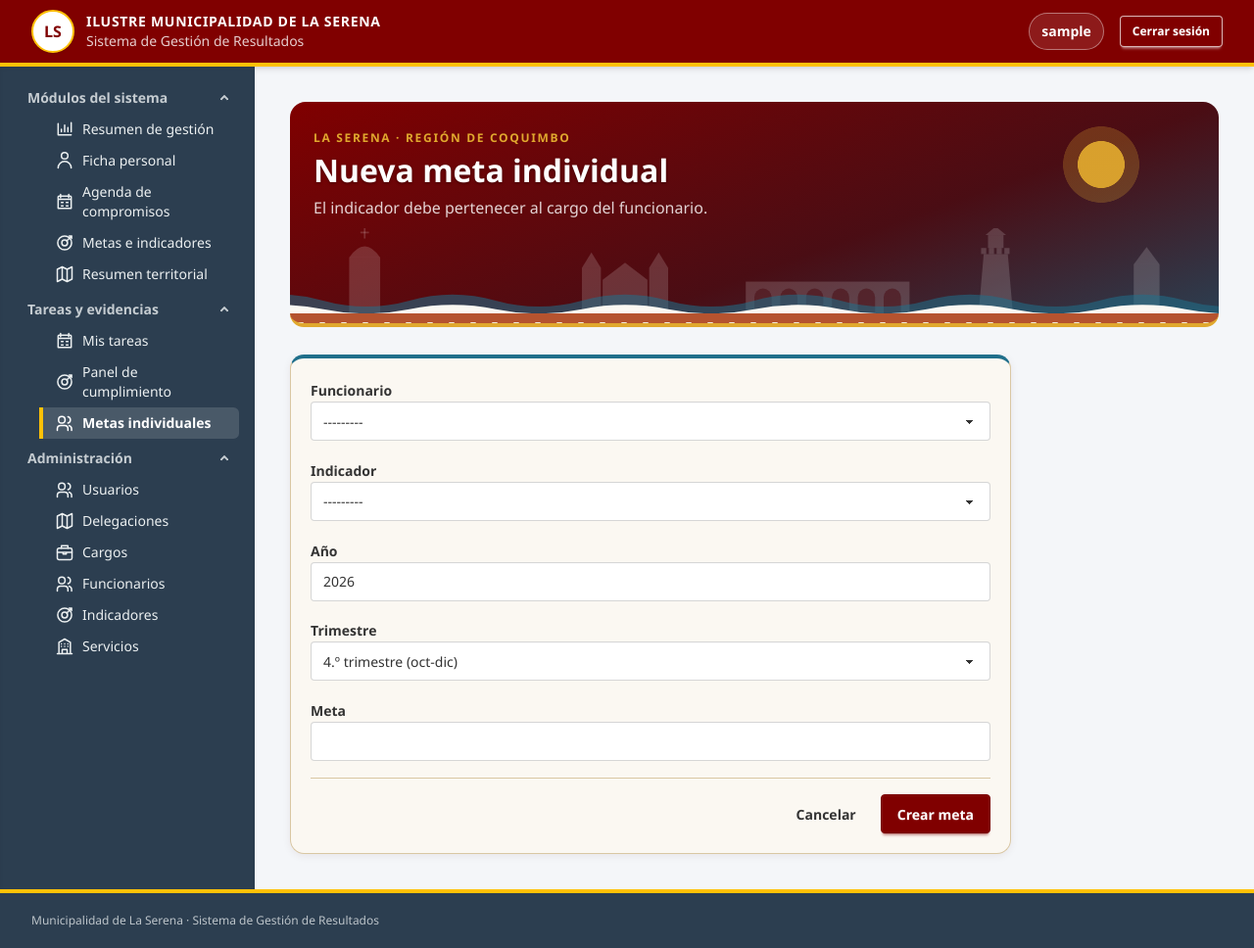
After one commit to tatan-0/proyecto1muni, a Django app: page /metas/nueva/ in a window 1280 px wide. The commit adds this page. Shown: the whole page at 98% size. Run offline with Django 5.2, Linux system fonts and the light colour scheme; the visitor is signed in with stand-in values (Sample User, id 1); data that the repository does not hold is empty; style sheets or scripts are compiled from the project's sources.

Commit message:
Metas individuales por funcionario y trimestre

```diff
--- /dev/null
+++ b/gestion/forms_metas.py
@@ -0,0 +1,34 @@
+from datetime import date
+
+from django import forms
+
+from .models import Funcionario, Indicador, MetaIndividual
+
+CLASE_INPUT = "input input-bordered w-full"
+CLASE_SELECT = "select select-bordered w-full"
+
+
+class MetaIndividualForm(forms.ModelForm):
+    class Meta:
+        model = MetaIndividual
+        fields = ["funcionario", "indicador", "anio", "trimestre", "meta"]
+        widgets = {
+            "funcionario": forms.Select(attrs={"class": CLASE_SELECT}),
+            "indicador": forms.Select(attrs={"class": CLASE_SELECT}),
+            "anio": forms.NumberInput(attrs={"class": CLASE_INPUT, "min": 2020, "max": 2100}),
+            "trimestre": forms.Select(attrs={"class": CLASE_SELECT}),
+            "meta": forms.NumberInput(attrs={"class": CLASE_INPUT, "min": 1}),
+        }
+
+    def __init__(self, *args, **kwargs):
+        super().__init__(*args, **kwargs)
+        self.fields["funcionario"].queryset = Funcionario.objects.filter(
+            activo=True
+        ).select_related("cargo")
+        self.fields["indicador"].queryset = Indicador.objects.filter(
+            activo=True
+        ).select_related("cargo")
+        if not self.instance.pk:
+            hoy = date.today()
+            self.fields["anio"].initial = hoy.year
+            self.fields["trimestre"].initial = (hoy.month - 1) // 3 + 1
--- a/gestion/models.py
+++ b/gestion/models.py
@@ -237,3 +237,59 @@ class PerfilUsuario(models.Model):
 
     def __str__(self):
         return f"{self.usuario} · {self.sector or 'sin sector'}"
+
+
+class MetaIndividual(models.Model):
+    """Meta trimestral de un funcionario para un indicador de su cargo."""
+
+    TRIMESTRES = [
+        (1, "1.er trimestre (ene-mar)"),
+        (2, "2.º trimestre (abr-jun)"),
+        (3, "3.er trimestre (jul-sep)"),
+        (4, "4.º trimestre (oct-dic)"),
+    ]
+
+    funcionario = models.ForeignKey(
+        Funcionario, on_delete=models.CASCADE,
+        related_name="metas_individuales", verbose_name="funcionario",
+    )
+    indicador = models.ForeignKey(
+        Indicador, on_delete=models.PROTECT,
+        related_name="metas_individuales", verbose_name="indicador",
+    )
+    anio = models.PositiveSmallIntegerField(
+        "año", validators=[MinValueValidator(2020), MaxValueValidator(2100)],
+    )
+    trimestre = models.PositiveSmallIntegerField("trimestre", choices=TRIMESTRES)
+    meta = models.PositiveIntegerField("meta", validators=[MinValueValidator(1)])
+
+    class Meta:
+        ordering = ["-anio", "-trimestre", "funcionario__nombre"]
+        constraints = [
+            models.UniqueConstraint(
+                fields=["funcionario", "indicador", "anio", "trimestre"],
+                name="uniq_meta_individual_periodo",
+            ),
+            models.CheckConstraint(
+                condition=models.Q(trimestre__gte=1, trimestre__lte=4),
+                name="meta_individual_trimestre_1_4",
+            ),
+            models.CheckConstraint(
+                condition=models.Q(meta__gte=1),
+                name="meta_individual_meta_positiva",
+            ),
+        ]
+        verbose_name = "meta individual"
+        verbose_name_plural = "metas individuales"
+
+    def __str__(self):
+        return f"{self.funcionario} · {self.indicador.nombre} · {self.anio} T{self.trimestre}: {self.meta}"
+
+    def clean(self):
+        from django.core.exceptions import ValidationError
+
+        if self.funcionario_id and self.indicador_id:
+            if self.funcionario.cargo_id != self.indicador.cargo_id:
+                raise ValidationError(
+                    {"indicador": "El indicador debe pertenecer al cargo del funcionario."}
+                )
--- a/gestion/templates/gestion/base.html
+++ b/gestion/templates/gestion/base.html
@@ -67,6 +67,7 @@
                             <ul>
                             <li><a href="{% url 'gestion:mis_tareas' %}"><svg class="size-5" aria-hidden="true"><use href="#icon-calendar"/></svg>Mis tareas</a></li>
                             {% if 'coordinador' in sgr_roles or 'admin' in sgr_roles %}<li><a href="{% url 'gestion:panel_cumplimiento' %}"><svg class="size-5" aria-hidden="true"><use href="#icon-target"/></svg>Panel de cumplimiento</a></li>{% endif %}
+                            {% if 'coordinador' in sgr_roles or 'admin' in sgr_roles %}<li><a href="{% url 'gestion:metas_lista' %}"><svg class="size-5" aria-hidden="true"><use href="#icon-group"/></svg>Metas individuales</a></li>{% endif %}
                             </ul>
                         </details>
                     </li>
--- /dev/null
+++ b/gestion/templates/gestion/meta_form.html
@@ -0,0 +1,24 @@
+{% extends "gestion/base.html" %}
+{% block title %}{{ titulo }} · SGR La Serena{% endblock %}
+{% block content %}
+<section aria-labelledby="page-title">
+    {% include "gestion/_banner.html" with titulo=titulo subtitulo="El indicador debe pertenecer al cargo del funcionario." %}
+    <form method="post" class="ls-panel ls-form" autocomplete="off">
+        {% csrf_token %}
+        {% if form.non_field_errors %}
+            <div role="alert" class="alert alert-error mb-4">{% for error in form.non_field_errors %}<p>{{ error }}</p>{% endfor %}</div>
+        {% endif %}
+        {% for field in form.visible_fields %}
+            <div class="form-control gap-2">
+                <label for="{{ field.id_for_label }}" class="text-sm font-semibold">{{ field.label }}</label>
+                {{ field }}
+                {% if field.errors %}<div class="space-y-1 text-sm text-error" role="alert">{% for error in field.errors %}<p>{{ error }}</p>{% endfor %}</div>{% endif %}
+            </div>
+        {% endfor %}
+        <div class="ls-form-pie">
+            <a class="btn btn-ghost" href="{% url 'gestion:metas_lista' %}">Cancelar</a>
+            <button class="btn btn-primary" type="submit">{{ boton }}</button>
+        </div>
+    </form>
+</section>
+{% endblock %}
--- a/gestion/urls.py
+++ b/gestion/urls.py
@@ -6,6 +6,7 @@ from gestion.views import (
     semaforo, subir_evidencia, tubo,
 )
 from gestion.views.usuarios import usuario_clave, usuario_crear, usuario_editar, usuarios_lista
+from gestion.views.metas import metas_crear, metas_editar, metas_eliminar, metas_lista
 
 app_name = "gestion"
 
@@ -25,6 +26,11 @@ urlpatterns = [
     path("tareas/<int:pk>/evidencia/", subir_evidencia, name="subir_evidencia"),
     path("tareas/<int:pk>/revisar/", revisar_tarea, name="revisar_tarea"),
     path("cumplimiento/", panel_cumplimiento, name="panel_cumplimiento"),
+    # Metas individuales (administrador y coordinador)
+    path("metas/", metas_lista, name="metas_lista"),
+    path("metas/nueva/", metas_crear, name="metas_crear"),
+    path("metas/<int:pk>/", metas_editar, name="metas_editar"),
+    path("metas/<int:pk>/eliminar/", metas_eliminar, name="metas_eliminar"),
     # Administración de usuarios (solo administrador)
     path("usuarios/", usuarios_lista, name="usuarios_lista"),
     path("usuarios/nuevo/", usuario_crear, name="usuario_crear"),
--- /dev/null
+++ b/gestion/views/metas.py
@@ -0,0 +1,64 @@
+from django.contrib import messages
+from django.contrib.auth.decorators import login_required
+from django.core.exceptions import PermissionDenied
+from django.shortcuts import get_object_or_404, redirect, render
+from django.views.decorators.http import require_POST
+
+from ..forms_metas import MetaIndividualForm
+from ..models import MetaIndividual
+from ..permissions import roles_de
+
+
+def _solo_admin_o_coordinador(user):
+    if not roles_de(user) & {"admin", "coordinador"}:
+        raise PermissionDenied
+
+
+@login_required
+def metas_lista(request):
+    _solo_admin_o_coordinador(request.user)
+    metas = MetaIndividual.objects.select_related(
+        "funcionario", "indicador", "indicador__cargo"
+    )
+    return render(request, "gestion/metas_lista.html", {"metas": metas})
+
+
+@login_required
+def metas_crear(request):
+    _solo_admin_o_coordinador(request.user)
+    form = MetaIndividualForm(request.POST or None)
+    if request.method == "POST" and form.is_valid():
+        meta = form.save()
+        messages.success(request, f"Meta creada para {meta.funcionario}.")
+        return redirect("gestion:metas_lista")
+    return render(
+        request,
+        "gestion/meta_form.html",
+        {"form": form, "titulo": "Nueva meta individual", "boton": "Crear meta"},
+    )
+
+
+@login_required
+def metas_editar(request, pk):
+    _solo_admin_o_coordinador(request.user)
+    meta = get_object_or_404(MetaIndividual, pk=pk)
+    form = MetaIndividualForm(request.POST or None, instance=meta)
+    if request.method == "POST" and form.is_valid():
+        form.save()
+        messages.success(request, "Meta actualizada.")
+        return redirect("gestion:metas_lista")
+    return render(
+        request,
+        "gestion/meta_form.html",
+        {"form": form, "titulo": "Editar meta individual", "boton": "Guardar cambios"},
+    )
+
+
+@login_required
+@require_POST
+def metas_eliminar(request, pk):
+    _solo_admin_o_coordinador(request.user)
+    meta = get_object_or_404(MetaIndividual, pk=pk)
+    meta.delete()
+    messages.success(request, "Meta eliminada. Se usará la meta del cargo.")
+    return redirect("gestion:metas_lista")
```
Also changed, not shown: gestion/admin.py (+9 -1 lines), gestion/templates/gestion/metas_lista.html (added, +34 -0 lines), gestion/templates/gestion/semaforo.html (+18 -0 lines), gestion/tests/test_metas.py (added, +103 -0 lines), gestion/views/dashboard.py (+41 -3 lines), gestion/migrations/0007_meta_individual.py (added).
